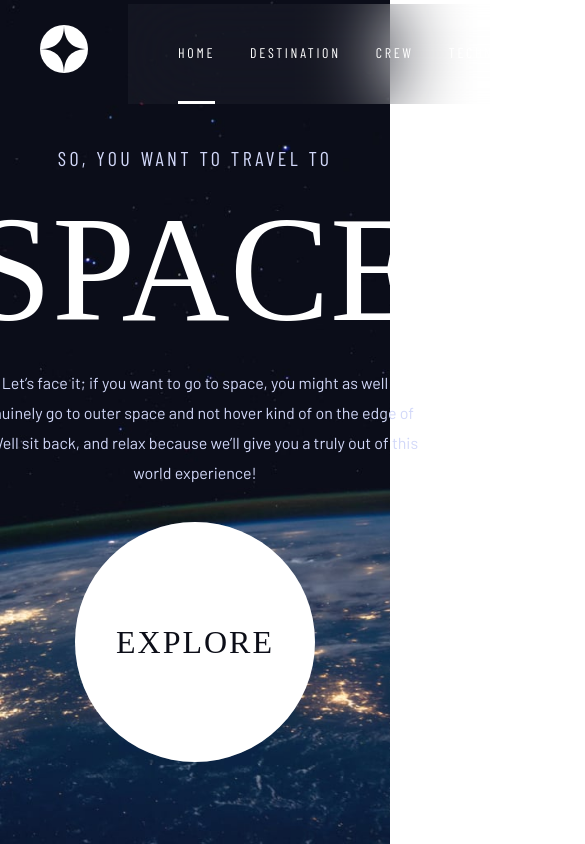
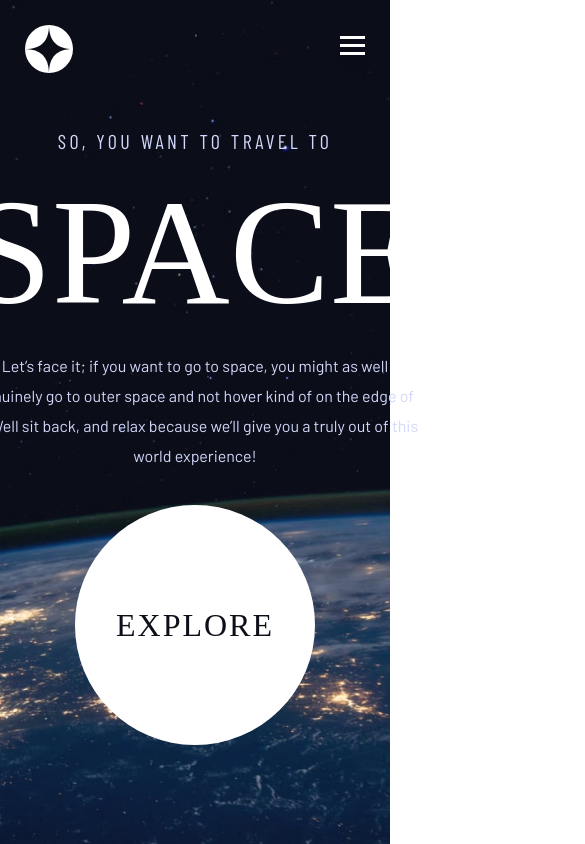
Before and after one commit to AnshumanMahato/space-travel-frontendmentor, a React (Create React App) app: page / in a window 390 px wide. Shown: the whole page, 585 px wide, since content can reach past the window. Built offline with nearby package versions, Linux system fonts and the light colour scheme; a web font is replaced by a local one.

Commit message:
mobile navigation btn initilized

```diff
--- a/src/components/Header.jsx
+++ b/src/components/Header.jsx
@@ -9,6 +9,10 @@ const Header = (props) => {
       </div>
       <hr />
       <HeaderNav />
+      <input class="nav__checkbox" id="nav-toggle" type="checkbox" />
+      <label class="nav__button" for="nav-toggle">
+        <span class="nav__icon">&nbsp;</span>
+      </label>
     </header>
   );
 };
--- a/src/sass/components/_Header.scss
+++ b/src/sass/components/_Header.scss
@@ -10,6 +10,12 @@ header {
   margin: 6rem;
   @media only screen and (max-width: 900px) {
     margin: 2.5rem 4rem;
+  }
+
+  @media only screen and (max-width: 600px) {
+    margin: 2.5rem;
+    height: 4rem;
+    width: 4rem;
   }
 }
 
@@ -83,4 +89,159 @@ hr {
   &__link:active &__item {
     border-bottom: 3px solid rgb(255, 255, 255);
   }
+
+  &__checkbox {
+    display: none;
+  }
+
+  &__button {
+    position: relative;
+    display: none;
+    border-radius: 50%;
+    background-color: transparent;
+    z-index: 2000;
+    text-align: center;
+    box-shadow: 0 1rem 1rem rgba($color-black, 0.2);
+
+    @media only screen and (max-width: 600px) {
+      display: flex;
+      flex-direction: column;
+      justify-content: center;
+      margin-right: 2.5rem;
+    }
+  }
+
+  &__icon {
+    position: relative;
+    &,
+    &::after,
+    &::before {
+      width: 2.5rem;
+      height: 3px;
+      background-color: $color-primary;
+      display: inline-block;
+      transition: all 0.2s;
+    }
+
+    &::after,
+    &::before {
+      content: "";
+      position: absolute;
+      left: 0;
+    }
+
+    &::after {
+      top: -0.8rem;
+    }
+    &::before {
+      top: 0.8rem;
+    }
+  }
+
+  //FUNCTIONALITY
+
+  &__checkbox:checked ~ &__nav {
+    width: 100%;
+    opacity: 1;
+  }
+
+  &__checkbox:checked + &__button &__icon {
+    background-color: transparent;
+
+    &::after,
+    &::before {
+      top: 0;
+    }
+
+    &::after {
+      transform: rotate(135deg);
+    }
+    &::before {
+      transform: rotate(-135deg);
+    }
+  }
+
+  @media only screen and (max-width: 600px) {
+    display: none;
+  }
 }
+
+/*
+
+&__checkbox {
+        display: none;
+    }
+
+    &__button {
+        height: 7rem;
+        width: 7rem;
+        border-radius: 50%;
+        background-color: $color-white;
+        position: fixed;
+        top: 6rem;
+        right: 6rem;
+        z-index: 2000;
+        text-align: center;
+        box-shadow: 0 1rem 1rem rgba($color-black, 0.2);
+    }
+
+
+&__icon {
+
+        position: relative;
+        margin-top: 3.5rem;
+
+
+        &,
+        &::after,
+        &::before {
+            width: 3rem;
+            height: 2px;
+            background-color: $color-grey-dark-3;
+            display: inline-block;
+            transition: all 0.2s;
+        }
+
+        &::after,
+        &::before {
+            content: "";
+            position: absolute;
+            left: 0;
+        }
+
+        &::after {top: -0.8rem;}
+        &::before {top: 0.8rem;}
+    }
+
+    &__button:hover &__icon {
+
+        &::after {top:-1rem;}
+        &::before {top:1rem;}
+    }
+
+    //FUNCTIONALITY
+
+    &__checkbox:checked ~ &__background {
+        transform: scale(80);
+    }
+
+    &__checkbox:checked ~ &__nav {
+        width: 100%;
+        opacity: 1;
+    }
+
+    &__checkbox:checked + &__button &__icon {
+        background-color: transparent;
+
+        &::after,
+        &::before {top: 0;}
+
+        &::after {transform: rotate(135deg);}
+        &::before {transform: rotate(-135deg);}
+    }
+
+
+
+
+
+*/
```
